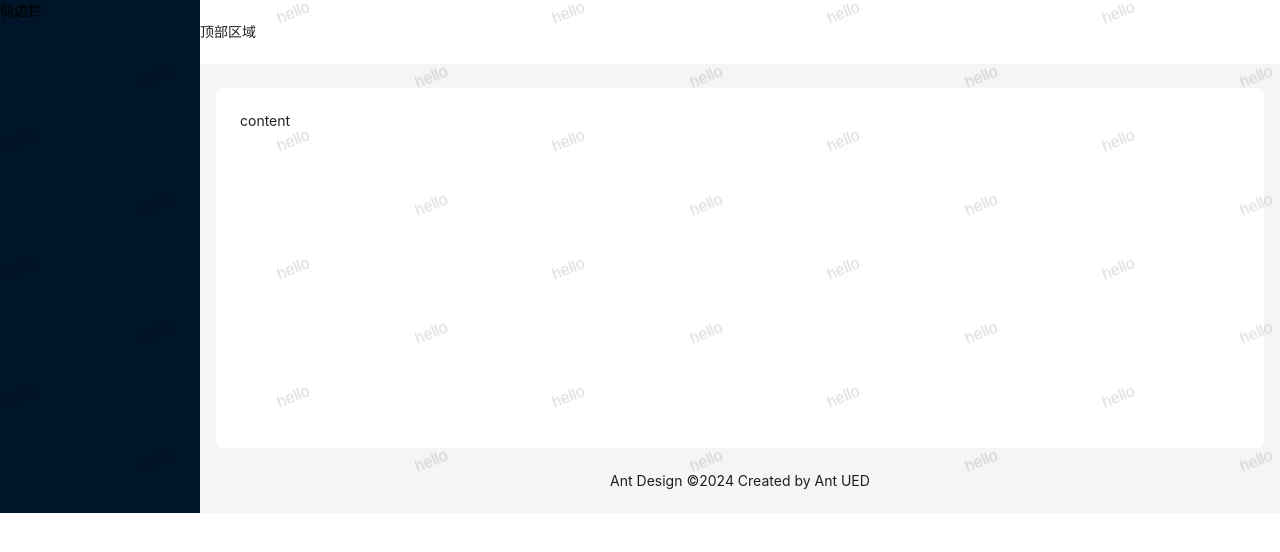
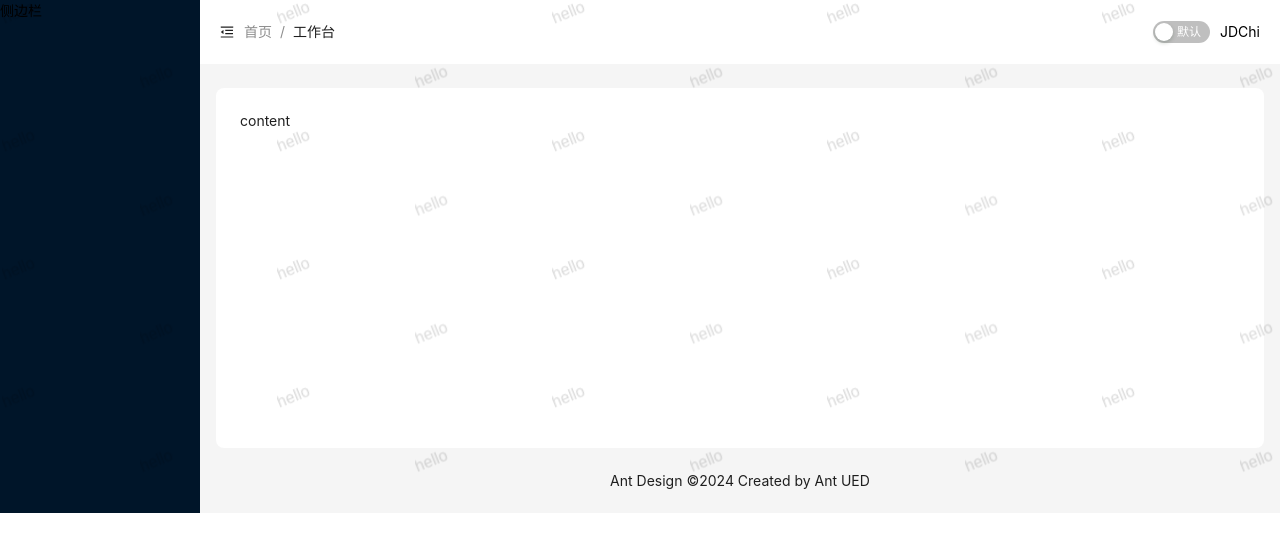
Before and after one commit to JDChi/web_manager_practice, a React (Vite) app: page /welcome in a window 1280 px wide. Shown: the top 552 px of the page. Built offline with nearby package versions, Linux system fonts and the light colour scheme.

Commit message:
feat: header 处理

```diff
--- /dev/null
+++ b/src/components/NavHeader/index.module.less
@@ -0,0 +1,23 @@
+.navHeader {
+    display: flex;
+    justify-content: space-between;
+    align-items: center;
+    height: 64;
+    padding-left: 20px;
+    padding-right: 20px;
+}
+
+.left {
+    display: flex;
+    align-items: center;
+}
+
+.right {
+    display: flex;
+    align-items: center;
+}
+
+.nickname {
+    cursor: pointer;
+    color: black;
+}
--- /dev/null
+++ b/src/components/NavHeader/index.tsx
@@ -0,0 +1,46 @@
+import { MenuFoldOutlined } from '@ant-design/icons';
+import { Breadcrumb, Dropdown, MenuProps, Switch } from 'antd';
+import style from './index.module.less';
+
+const NavHeader = () => {
+    const breadList = [
+        {
+            title: '首页'
+        },
+        {
+            title: '工作台'
+        }
+    ];
+
+    const items: MenuProps['items'] = [
+        {
+            key: '1',
+            label: '邮箱: jdchi@163.com'
+        },
+        {
+            key: '2',
+            label: '退出'
+        }
+    ];
+
+    return (
+        <div className={style.navHeader}>
+            <div className={style.left}>
+                <MenuFoldOutlined />
+                <Breadcrumb style={{ marginLeft: '10px' }} items={breadList} />
+            </div>
+            <div className={style.right}>
+                <Switch
+                    checkedChildren='暗黑'
+                    unCheckedChildren='默认'
+                    style={{ marginRight: '10px' }}
+                />
+                <Dropdown menu={{ items }} trigger={['click']}>
+                    <span className={style.nickname}>JDChi</span>
+                </Dropdown>
+            </div>
+        </div>
+    );
+};
+
+export default NavHeader;
--- a/src/layout/index.tsx
+++ b/src/layout/index.tsx
@@ -1,3 +1,4 @@
+import NavHeader from '@/components/NavHeader';
 import { Layout, theme, Watermark } from 'antd';
 import React from 'react';
 
@@ -27,7 +28,7 @@
                     <Header
                         style={{ padding: 0, background: colorBgContainer }}
                     >
-                        顶部区域
+                        <NavHeader />
                     </Header>
                     <Content style={{ margin: '24px 16px 0' }}>
                         <div
```
